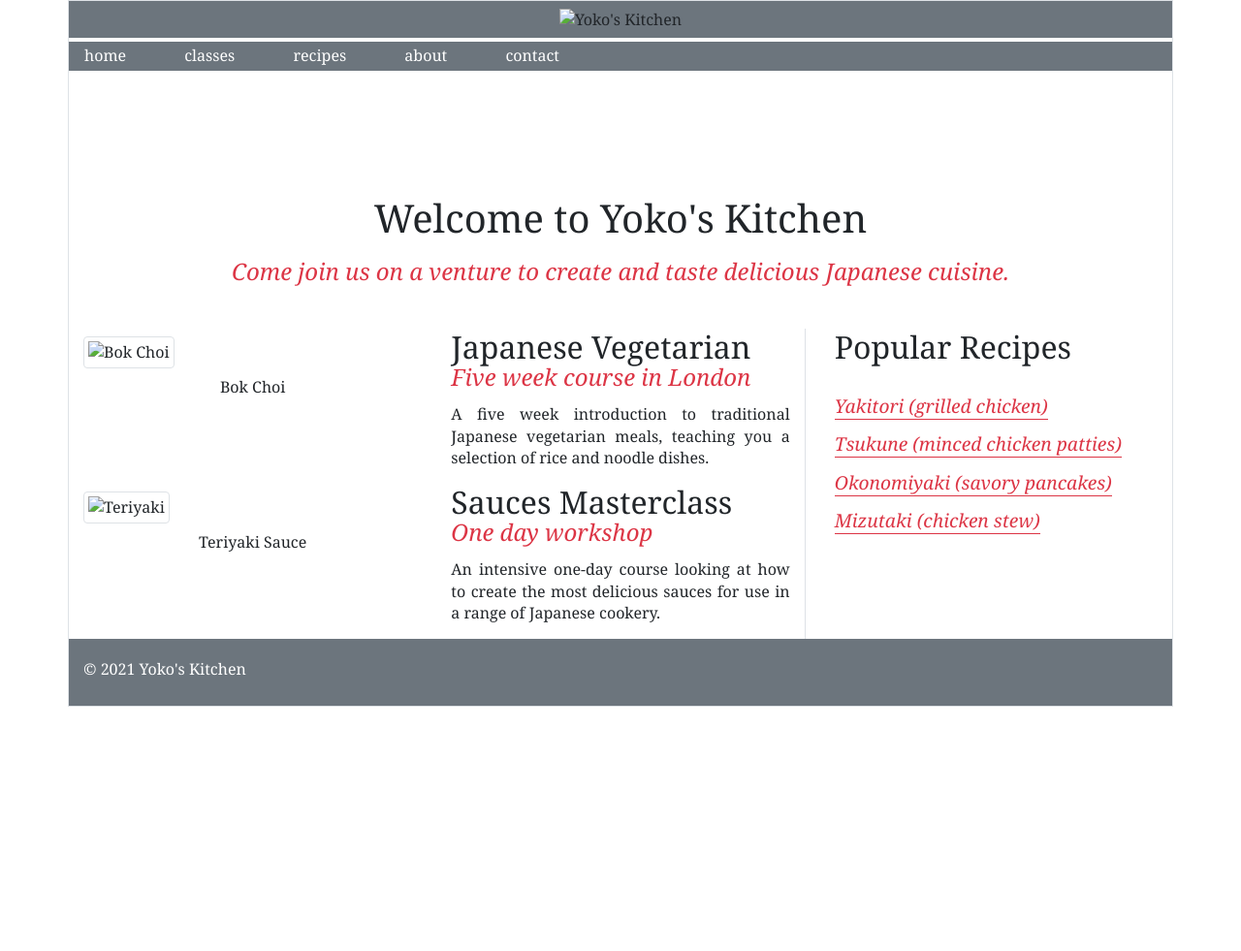
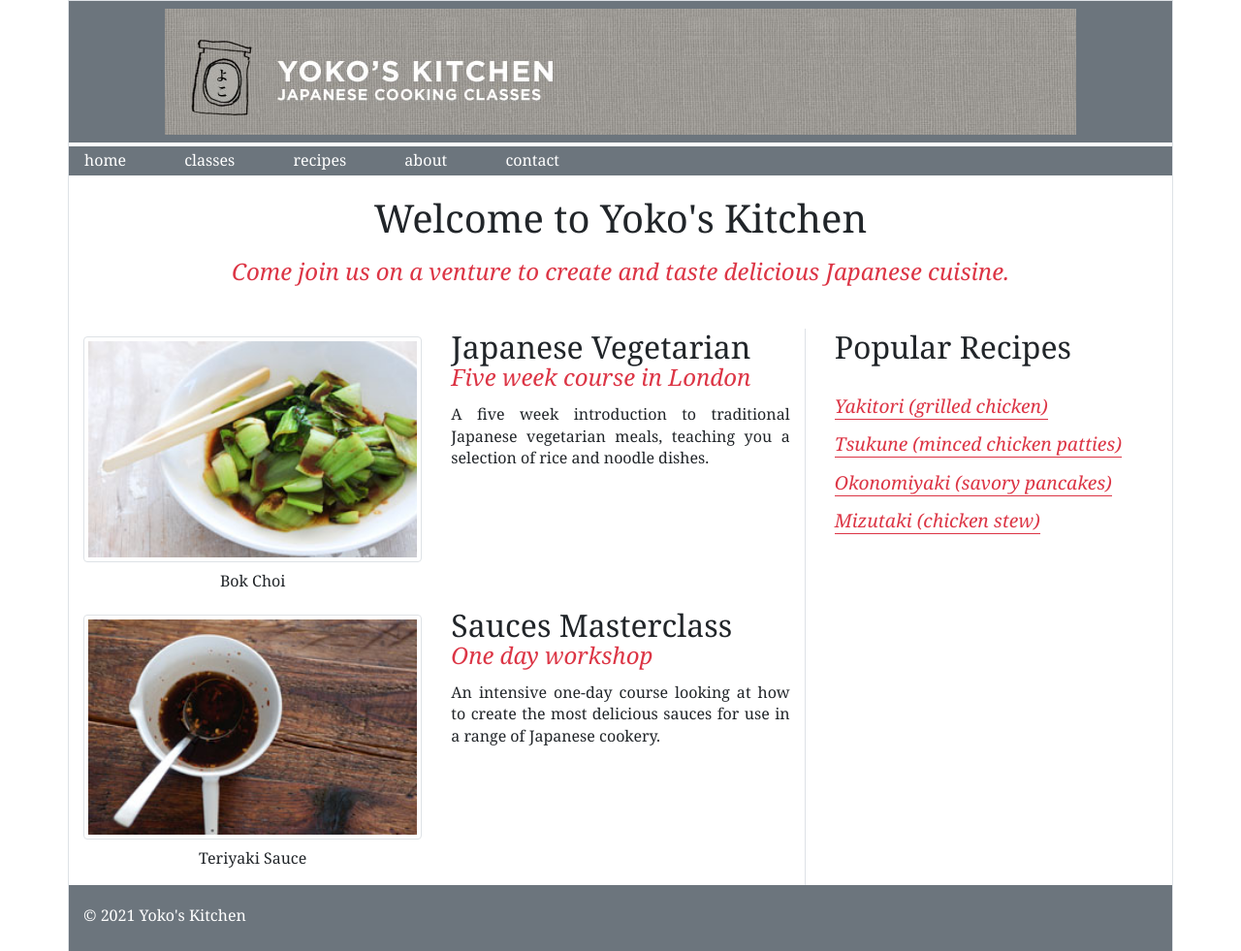
Before and after one commit to mjudit/yoko, a plain HTML site: page yoko.html in a window 1280 px wide. Shown: the whole page at 97% size. Before the commit the page ends 800 px from the top, so only its background shows below. Drawn offline with nearby package versions, Linux system fonts and the light colour scheme; a script that the page names is missing.

Commit message:
Update yoko.html

```diff
--- a/yoko.html
+++ b/yoko.html
@@ -19,7 +19,7 @@
 
             <div class="row bg-secondary p-2">
 
-                <img src="kepek/header.jpg" alt="Yoko's Kitchen" title="Yoko's Kitchen" class="img-fluid mx-auto d-block">
+                <img src="header.jpg" alt="Yoko's Kitchen" title="Yoko's Kitchen" class="img-fluid mx-auto d-block">
 
             </div>
             <div class="row bg-secondary mt-1">
@@ -61,7 +61,7 @@
                         <figure>
 
 
-                            <img src="kepek/bok-choi.jpg" alt="Bok Choi" class="img-thumbnail w-100 mx-auto my-2">
+                            <img src="bok-choi.jpg" alt="Bok Choi" class="img-thumbnail w-100 mx-auto my-2">
                             <figcaption class="text-center">Bok Choi</figcaption>
                         </figure>
                     </div>
@@ -75,7 +75,7 @@
                 <div class="row">
                     <div class="col">
                         <figure>
-                            <img src="kepek/teriyaki.jpg" alt="Teriyaki" class="img-thumbnail w-100 mx-auto my-2">
+                            <img src="teriyaki.jpg" alt="Teriyaki" class="img-thumbnail w-100 mx-auto my-2">
                             <figcaption class="text-center">Teriyaki Sauce</figcaption>
 
                         </figure>
```
